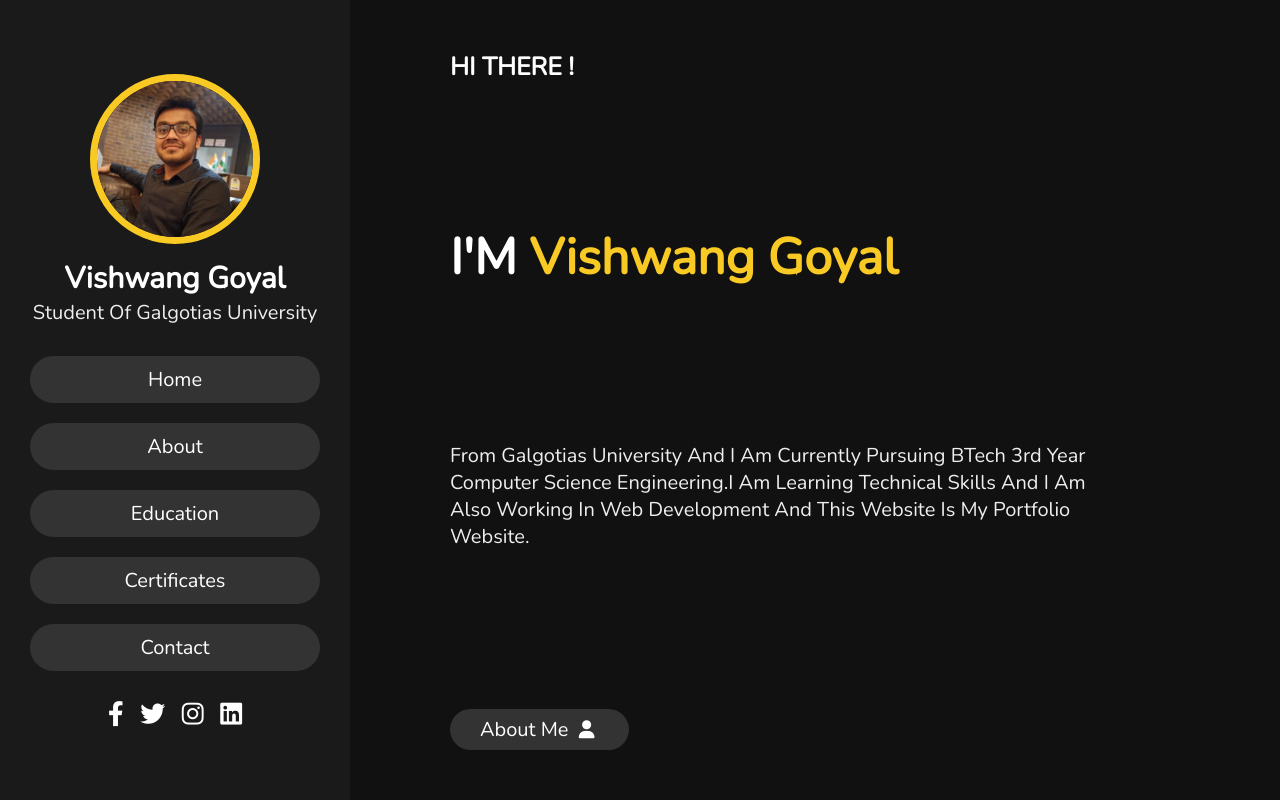
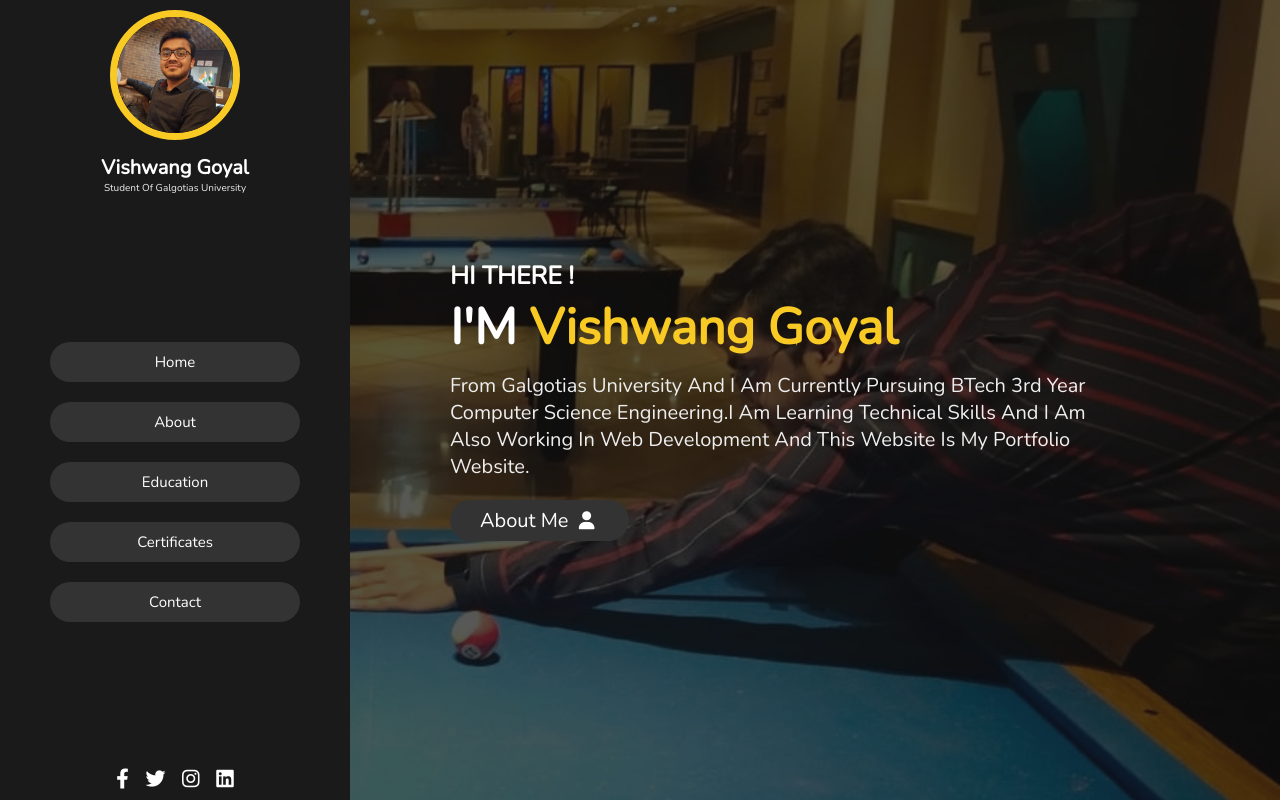
Before and after one commit to vish2620/Vishwang-Portfolio, a plain HTML site: page index.html in a window 1280 px wide. Shown: the top 800 px of the page. Drawn offline with nearby package versions, Linux system fonts and the light colour scheme.

Commit message:
Update style.css

```diff
--- a/style.css
+++ b/style.css
@@ -46,6 +46,7 @@ section{
     padding: 1rem 5%;
 }
 .btn{
+    position: relative;
     padding: .7rem 3rem;
     background: #333;
     color: #fff;
@@ -61,6 +62,7 @@ section{
 
 }
 .btn:hover{
+
     background:var(--yellow);
 }
 .heading{
@@ -78,7 +80,7 @@ section{
     color: var(--yellow);
 }
 header .follow a{
-    font-size: 2.5rem;
+    font-size: 2rem;
     color:#fff;
     margin:0 .7rem;
 }
@@ -89,21 +91,21 @@ header .follow a:hover{
 header{
     position: fixed;
     top: 0;left: 0;bottom: 0;
-    z-index: 1000;
+    z-index: 500;
     height: 100%;
     width:35rem;
     background:#1a1a1a ;
     display: flex;
     align-items: center;
-    justify-content: center;
+    justify-content: space-between;
     flex-flow: column;
     text-align: center;
-    /* padding: 0rem rem; */
+    padding: 1rem 2rem;
 
 }
 header .user img{
-    height: 17rem;
-    width: 17rem;
+    height: 13rem;
+    width: 13rem;
     border-radius: 50%;
     object-fit:cover;
     margin-bottom: 1rem;
@@ -111,11 +113,11 @@ header .user img{
     border: .7rem solid var(--yellow);
 }
 header .user .name{
-    font-size: 3rem;
+    font-size: 2rem;
     color: #fff;
 }
 header .user .post{
-    font-size: 2rem;
+    font-size: 1rem;
     color:#eee;
 }
 header .navbar{
@@ -134,7 +136,7 @@ header .navbar ul li a{
     margin: 2rem 0;
     background: #333;
     color: #fff;
-    font-size: 2rem;
+    font-size: 1.5rem;
     border-radius: 5rem;
 
 }
@@ -155,39 +157,52 @@ header .navbar ul li a:hover{
 }
 .home{
     display: flex;
-    justify-content: space-between;
+    justify-content: center;
     flex-flow: column;
-    padding: 5rem 15rem;
-    /* align-items: center; */
-    /* flex-wrap: wrap; */
-    /* gap: 1.5rem; */
+    padding: 0rem 15rem;
+
+}
+.home::before {
+    content: "";
+    background-image: url(vishwangbg1.jpeg);
+    background-size: cover;
+    position: absolute;
+    top: 0px;
+    right: 0px;
+    bottom: 0px;
+    left: 0px;
+    opacity: 0.3;
 }
 .home h3{
+    position: relative;
     font-size: 2.5rem;
     color: #fff;
 
 }
 .home h1{
+    position: relative;
     font-size: 5rem;
     color: #fff;
 
 }
 .home h1 span{
+    position: relative;
     color: var(--yellow);
 }
 .home p{
+    position: relative;
     font-size: 2rem;
     color: #eee;
     padding: 1rem 0;
 
 }
-.home .image{
+/* .home .image{
     flex:1 1 40rem;
 }
 
 .home .image img{
     width:100%;
-}
+} */
 .about .row{
    display: flex;
    align-items: center;
```
